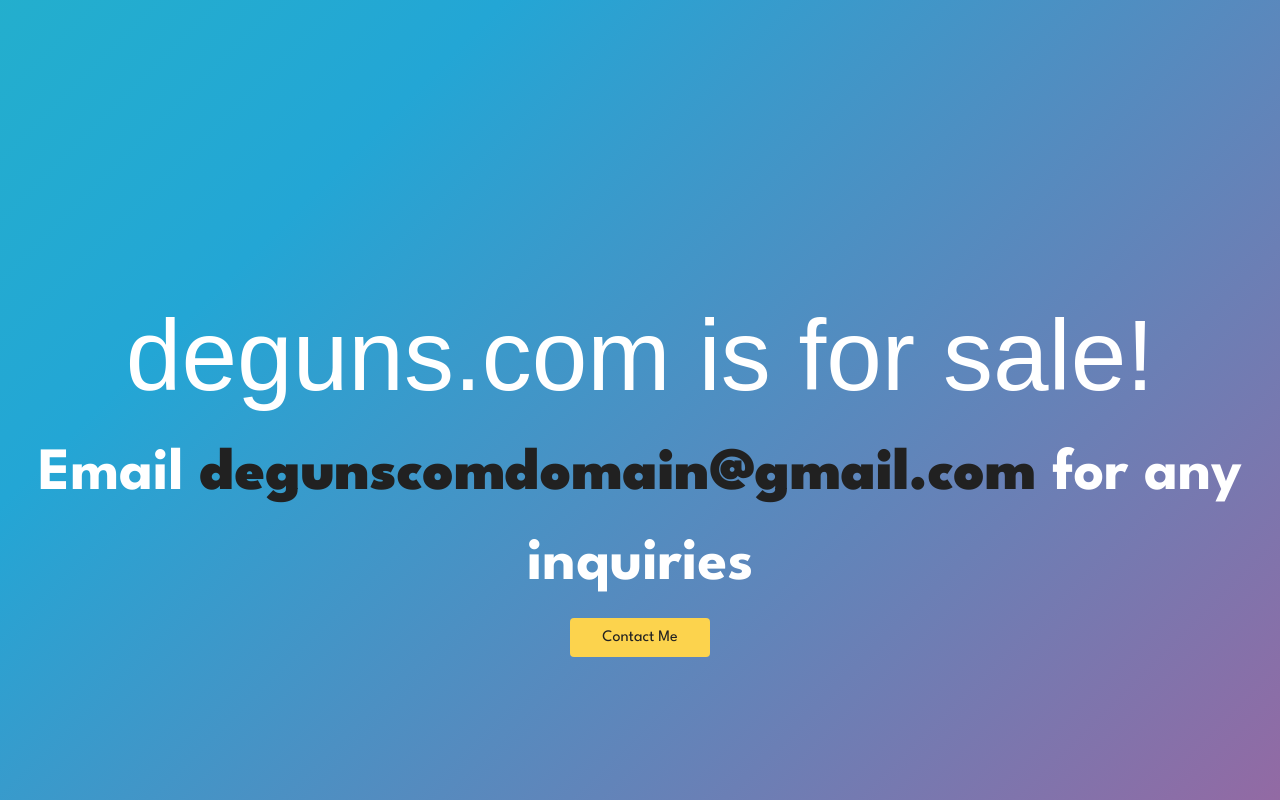
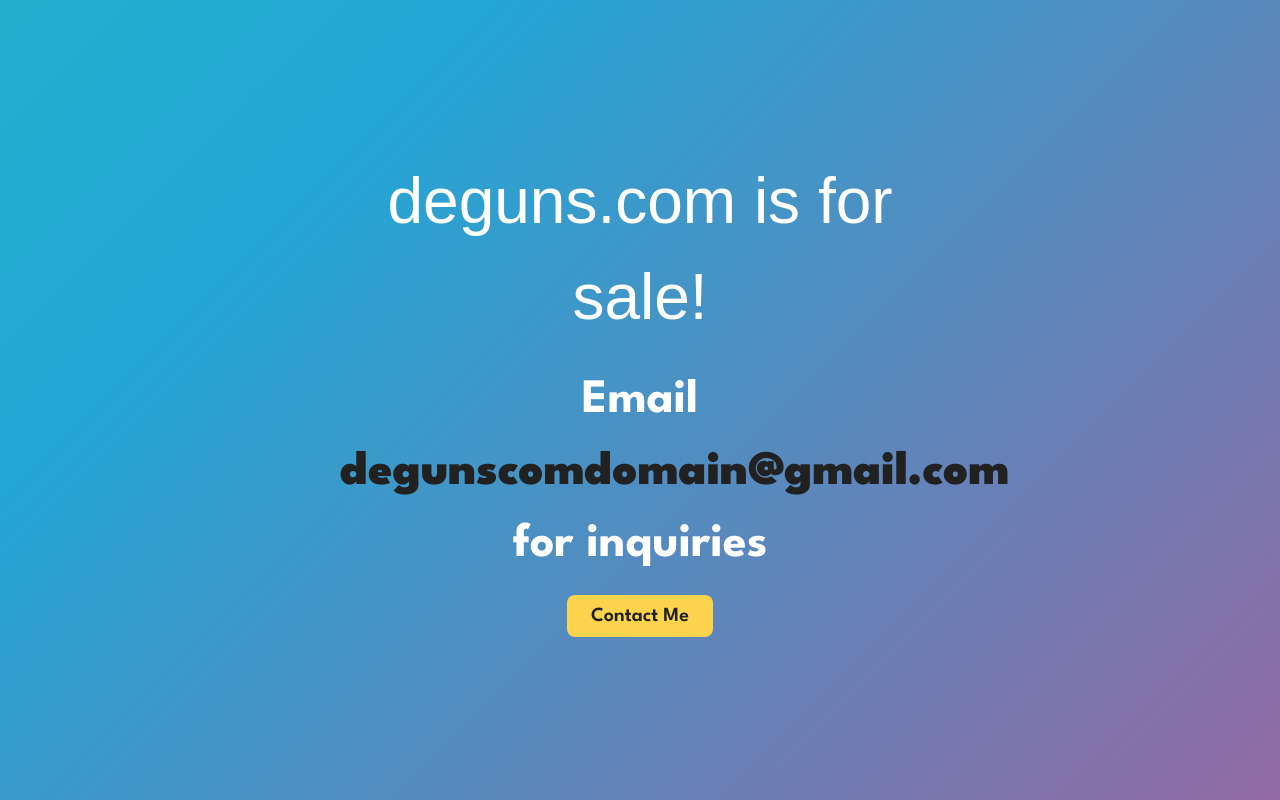
Before and after one commit to acsindle/d4s, a plain HTML site: page index.html in a window 1280 px wide. Drawn offline with nearby package versions, Linux system fonts and the light colour scheme; a web font is replaced by a local one.

Commit message:
Update index.html

```diff
--- a/index.html
+++ b/index.html
@@ -2,7 +2,7 @@
     <head>
         <meta charset="UTF-8" />
         <title>This Domain Is For Sale | deguns.com</title>
-        <meta name="viewport" content="width=device-width, initial-scale=1" />
+        <meta name="viewport" content="width=device-width, initial-scale=1, maximum-scale=1" />
         <link rel="preconnect" href="https://fonts.googleapis.com" />
         <link rel="preconnect" href="https://fonts.gstatic.com" crossorigin />
         <link href="https://cdn.jsdelivr.net/npm/tailwindcss@2.2.19/dist/tailwind.min.css" rel="stylesheet" />
@@ -18,26 +18,42 @@
                 background-size: 400% 400%;
                 -webkit-animation: gradientBG 7s ease infinite forwards;
                 animation: gradientBG 7s ease infinite forwards;
+                display: flex;
+                align-items: center;
+                justify-content: center;
+                text-align: center;
+                padding: 10px;
             }
             .container {
                 width: 100%;
-                position: absolute;
-                top: 35%;
+                max-width: 600px;
                 text-align: center;
             }
             h1 {
                 font-family: "Protest Riot", sans-serif;
                 font-weight: 400;
-                font-style: normal;
-                font-size: 100px;
+                font-size: clamp(2rem, 5vw, 5rem);
+                margin-bottom: 20px;
             }
             p {
-                font-size: 60px;
+                font-size: clamp(1.5rem, 4vw, 3rem);
                 font-weight: 700;
+                margin-bottom: 20px;
             }
             a {
                 text-decoration: none;
                 color: #212121;
+            }
+            .contact-button {
+                background-color: #fcd34d;
+                padding: 12px 24px;
+                border-radius: 8px;
+                font-size: 1.25rem;
+                font-weight: 600;
+                transition: background-color 0.3s;
+            }
+            .contact-button:hover {
+                background-color: #fbbf24;
             }
             @-webkit-keyframes gradientBG {
                 0% {
@@ -66,9 +82,9 @@
     <body>
         <div class="container">
             <h1>deguns.com is for sale!</h1>
-            <p>Email <b><a href= "mailto: degunscomdomain@gmail.com"> degunscomdomain@gmail.com </a></b> for any inquiries</p>
+            <p>Email <b><a href="mailto:degunscomdomain@gmail.com">degunscomdomain@gmail.com</a></b> for inquiries</p>
             <div class="my-4">
-                <a class="bg-yellow-300 px-8 py-3 rounded hover:bg-yellow-400 transition duration-300" href="mailto:degunscomdomain@gmail.com">Contact Me</a>
+                <a class="contact-button" href="mailto:degunscomdomain@gmail.com">Contact Me</a>
             </div>
         </div>
     </body>
```
